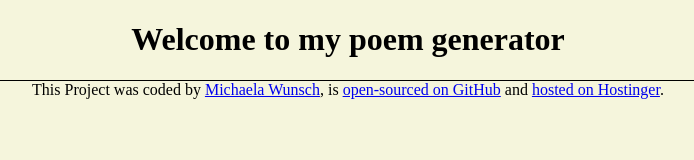
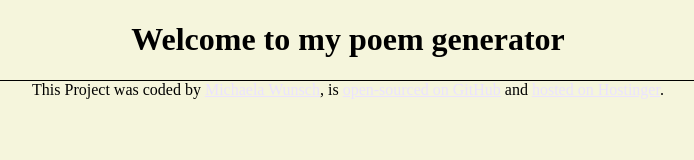
Before and after one commit to WunschCoding/Poem_Generator, a plain HTML site: page index.html in a window 1280 px wide. Shown: the whole page, without its empty margins (292-986 px from the left). Drawn offline with Linux system fonts and the light colour scheme.

Commit message:
Update style.css

```diff
--- a/src/style.css
+++ b/src/style.css
@@ -1,5 +1,8 @@
 body {
   background-color: beige;
+}
+a {
+  color: #ebe3ff;
 }
 h1 {
   text-align: center;
```
